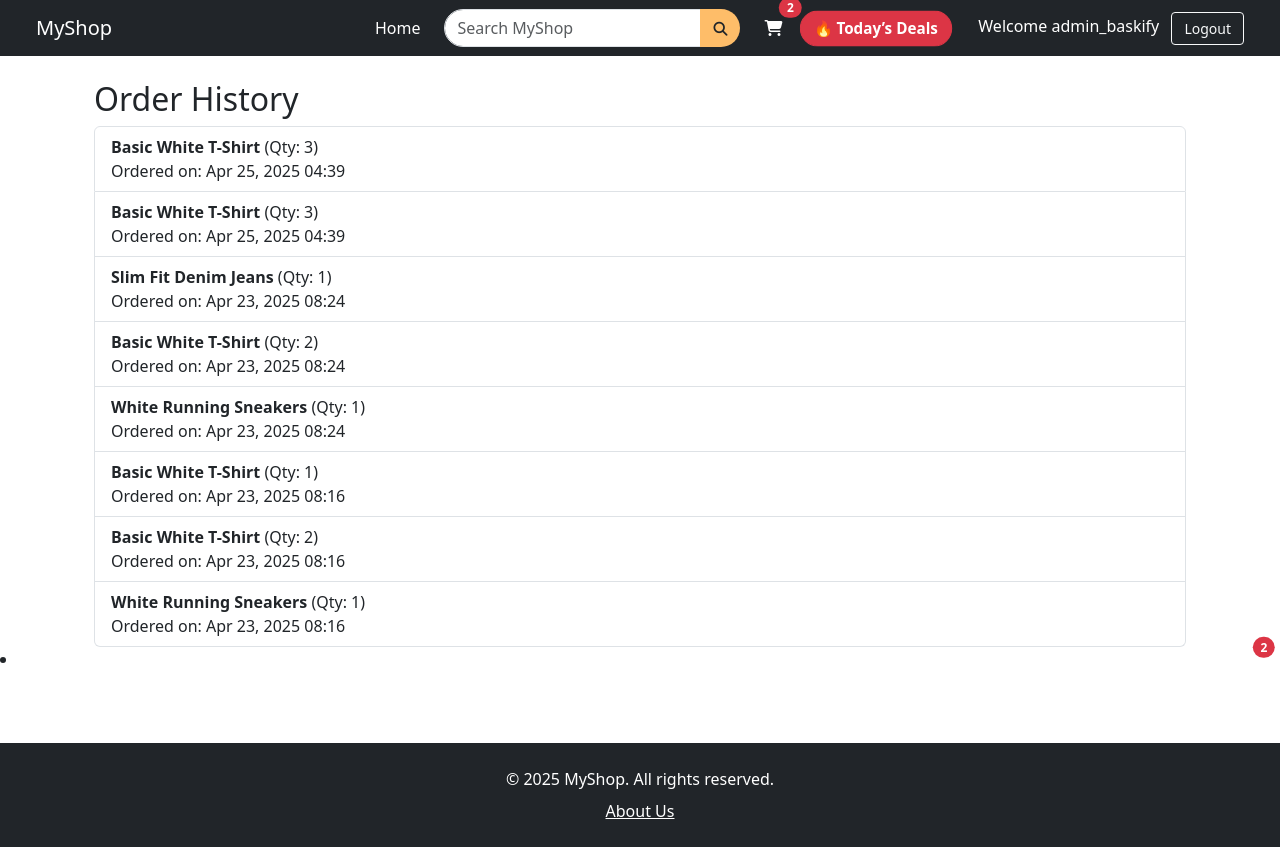
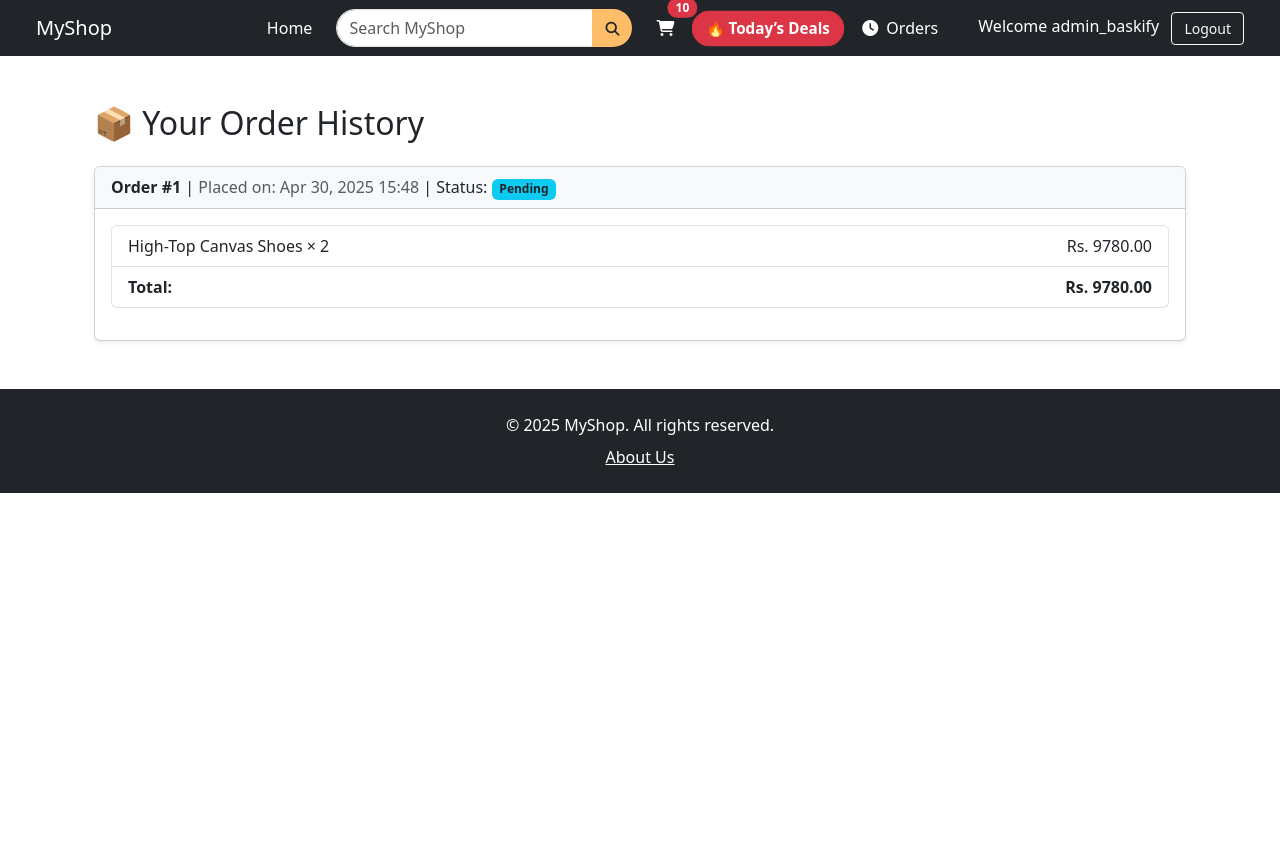
Before and after one commit to Thanurdha/ecommerce-MyShop, a Django app: page /orders/ in a window 1280 px wide. After the commit the page ends 493 px from the top, so only its background shows below. Run offline with Django 5.2, Linux system fonts and the light colour scheme; a user stored in the database is signed in; data comes from the database, SQL or seed files in the repository; tables that the repository leaves empty hold one stand-in row (values such as "Sample post").

Commit message:
order history

```diff
--- a/store/models.py
+++ b/store/models.py
@@ -1,6 +1,7 @@
 from django.db import models
 from django.contrib.auth.models import User
 
+# Category of a product
 class Category(models.Model):
     name = models.CharField(max_length=100)
 
@@ -11,6 +12,7 @@ class Category(models.Model):
         verbose_name_plural = "Categories"
 
 
+# Product available for sale
 class Product(models.Model):
     name = models.CharField(max_length=100)
     description = models.TextField()
@@ -27,6 +29,7 @@ class Product(models.Model):
         return self.name
 
 
+# Cart item linked to a user and product
 class CartItem(models.Model):
     user = models.ForeignKey(User, on_delete=models.CASCADE)
     product = models.ForeignKey(Product, on_delete=models.CASCADE)
@@ -36,18 +39,43 @@ class CartItem(models.Model):
         return self.quantity * self.product.price
 
 
-class Order(models.Model):
+# A single purchase session (like an invoice)
+class OrderGroup(models.Model):
     user = models.ForeignKey(User, on_delete=models.CASCADE)
-    product = models.ForeignKey(Product, on_delete=models.CASCADE)
-    quantity = models.IntegerField()
-    ordered_at = models.DateTimeField(auto_now_add=True)
+    created_at = models.DateTimeField(auto_now_add=True)
+    address = models.TextField(blank=True)
+    status = models.CharField(max_length=20, choices=[
+        ('Pending', 'Pending'),
+        ('Processing', 'Processing'),
+        ('Shipped', 'Shipped'),
+        ('Delivered', 'Delivered'),
+        ('Cancelled', 'Cancelled'),
+    ], default='Pending')
+
+    def total_amount(self):
+        return sum(item.subtotal() for item in self.orderitem_set.all())
 
     def __str__(self):
         return f"Order #{self.id} by {self.user.username}"
 
 
+# Each product within an OrderGroup
+class OrderItem(models.Model):
+    order_group = models.ForeignKey(OrderGroup, on_delete=models.CASCADE)
+    product = models.ForeignKey(Product, on_delete=models.CASCADE)
+    quantity = models.PositiveIntegerField()
+    price_at_purchase = models.DecimalField(max_digits=10, decimal_places=2)  # To preserve price
+
+    def subtotal(self):
+        return self.quantity * self.price_at_purchase
+
+    def __str__(self):
+        return f"{self.product.name} x {self.quantity}"
+
+
+# Product review by user
 class Review(models.Model):
-    product = models.ForeignKey('Product', on_delete=models.CASCADE, related_name='reviews')
+    product = models.ForeignKey(Product, on_delete=models.CASCADE, related_name='reviews')
     user = models.ForeignKey(User, on_delete=models.CASCADE)
     rating = models.IntegerField(choices=[(i, str(i)) for i in range(1, 6)])
     comment = models.TextField(blank=True)
--- a/store/templates/store/base.html
+++ b/store/templates/store/base.html
@@ -30,11 +30,12 @@
     <a class="navbar-brand" href="{% url 'home' %}">MyShop</a>
     <div class="collapse navbar-collapse" id="navbarContent">
       <ul class="navbar-nav ms-auto align-items-center">
+        <!-- Home -->
         <li class="nav-item me-3">
           <a class="nav-link text-white" href="{% url 'home' %}">Home</a>
         </li>
 
-        <!-- Search Bar comes immediately after Home -->
+        <!-- Search Bar -->
         <li class="nav-item me-3">
           <form class="d-flex" role="search" method="get" action="{% url 'search' %}" style="flex-grow: 1; max-width: 600px;">
             <div class="input-group">
@@ -44,10 +45,9 @@
               </button>
             </div>
           </form>
-
         </li>
 
-        <!-- Cart with item count -->
+        <!-- Cart -->
         <li class="nav-item me-3 position-relative">
           <a class="nav-link text-white" href="{% url 'view_cart' %}">
             <i class="fa fa-shopping-cart"></i>
@@ -59,6 +59,7 @@
           </a>
         </li>
 
+        <!-- Today's Deals -->
         <li class="nav-item me-3">
           <a href="{% url 'todays_deals' %}" class="btn btn-danger btn-sm rounded-pill fw-bold deals-btn">
             🔥 Today’s Deals
@@ -66,6 +67,14 @@
         </li>
 
         {% if user.is_authenticated %}
+        <!-- Orders -->
+        <li class="nav-item me-3">
+          <a class="nav-link text-white" href="{% url 'order_history' %}">
+            <i class="fas fa-clock me-1"></i> Orders
+          </a>
+        </li>
+
+        <!-- User + Logout -->
         <li class="nav-item ms-3">
           <span class="text-white me-2">Welcome {{ user.username }}</span>
           <form action="{% url 'logout' %}" method="post" class="d-inline">
@@ -74,6 +83,7 @@
           </form>
         </li>
         {% else %}
+        <!-- Login/Signup -->
         <li class="nav-item ms-3">
           <a href="{% url 'login' %}" class="btn btn-outline-light btn-sm me-2">Login</a>
           <a href="{% url 'signup' %}" class="btn btn-warning btn-sm">Sign Up</a>
@@ -101,19 +111,6 @@
   {% block content %}{% endblock %}
 </div>
 
-<!-- Cart with item count -->
-<li class="nav-item me-3 position-relative">
-  <a class="nav-link text-white" href="{% url 'view_cart' %}">
-    <i class="fa fa-shopping-cart"></i>
-    {% if cart_item_count > 0 %}
-      <span class="position-absolute top-0 start-100 translate-middle badge rounded-pill bg-danger">
-        {{ cart_item_count }}
-      </span>
-    {% endif %}
-  </a>
-</li>
-
-
 <!-- Footer -->
 <footer class="bg-dark text-white text-center py-4 mt-5">
   <p class="mb-1">&copy; 2025 MyShop. All rights reserved.</p>
--- a/store/templates/store/order_history.html
+++ b/store/templates/store/order_history.html
@@ -1,18 +1,36 @@
 {% extends 'store/base.html' %}
 {% block content %}
-  <div class="container">
-    <h2>Order History</h2>
+<div class="container mt-5">
+  <h2 class="mb-4">📦 Your Order History</h2>
+
   {% if orders %}
-      <ul class="list-group">
     {% for order in orders %}
-          <li class="list-group-item">
-            <strong>{{ order.product.name }}</strong> (Qty: {{ order.quantity }})<br>
-            Ordered on: {{ order.ordered_at|date:"M d, Y H:i" }}
+      <div class="card mb-4 shadow-sm">
+        <div class="card-header bg-light">
+          <strong>Order #{{ order.id }}</strong> |
+          <span class="text-muted">Placed on: {{ order.created_at|date:"M d, Y H:i" }}</span> |
+          <span>Status: <span class="badge bg-info text-dark">{{ order.status }}</span></span>
+        </div>
+        <div class="card-body">
+          <ul class="list-group mb-3">
+            {% for item in order.orderitem_set.all %}
+              <li class="list-group-item d-flex justify-content-between">
+                {{ item.product.name }} × {{ item.quantity }}
+                <span>Rs. {{ item.subtotal }}</span>
               </li>
             {% endfor %}
+            <li class="list-group-item d-flex justify-content-between fw-bold">
+              Total:
+              <span>Rs. {{ order.total_amount }}</span>
+            </li>
           </ul>
+        </div>
+      </div>
+    {% endfor %}
   {% else %}
-      <p>You have no previous orders.</p>
+    <div class="alert alert-info text-center">
+      You haven't placed any orders yet.
+    </div>
   {% endif %}
 </div>
 {% endblock %}
--- a/store/templates/store/thankyou.html
+++ b/store/templates/store/thankyou.html
@@ -12,7 +12,7 @@
     <ul class="list-group mb-3 text-start">
       {% for item in cart_items %}
         <li class="list-group-item d-flex justify-content-between">
-          {{ item.name }} × {{ item.quantity }}
+          {{ item.product.name }} × {{ item.quantity }}
           <span>Rs. {{ item.subtotal }}</span>
         </li>
       {% endfor %}
--- a/store/views.py
+++ b/store/views.py
@@ -5,7 +5,7 @@ from django.contrib.auth import logout, login
 from django.contrib import messages
 from django.contrib.auth.forms import UserCreationForm
 from django.db.models import Q, Avg
-from .models import Product, Category, CartItem, Order, Review
+from .models import Product, Category, CartItem, OrderGroup, OrderItem, Review
 
 # Home page
 def home(request):
@@ -66,10 +66,18 @@ def checkout(request):
     cart_items = CartItem.objects.filter(user=request.user)
     total = sum(item.subtotal() for item in cart_items)
     if request.method == 'POST':
+        order_group = OrderGroup.objects.create(user=request.user)
         for item in cart_items:
-            Order.objects.create(user=request.user, product=item.product, quantity=item.quantity)
+            OrderItem.objects.create(
+                order_group=order_group,
+                product=item.product,
+                quantity=item.quantity,
+                price_at_purchase=item.product.price
+            )
+        cart_items.delete()
         request.session['from_cart_checkout'] = True
-        return redirect('payment')
+        request.session['order_group_id'] = order_group.id
+        return redirect('thank_you')
     return render(request, 'store/checkout.html', {
         'cart_items': cart_items,
         'total': total
@@ -79,12 +87,15 @@ def checkout(request):
 @login_required
 @never_cache
 def thank_you(request):
-    order_summary = request.session.get('order_summary', [])
-    total = request.session.get('order_total', 0)
-    request.session.pop('order_summary', None)
-    request.session.pop('order_total', None)
+    order_group_id = request.session.pop('order_group_id', None)
+    if not order_group_id:
+        return redirect('home')
+
+    order_group = get_object_or_404(OrderGroup, id=order_group_id, user=request.user)
+    order_items = order_group.orderitem_set.all()
+    total = order_group.total_amount()
     return render(request, 'store/thankyou.html', {
-        'cart_items': order_summary,
+        'cart_items': order_items,
         'total': total
     })
 
@@ -92,7 +103,7 @@ def thank_you(request):
 @login_required
 @never_cache
 def order_history(request):
-    orders = Order.objects.filter(user=request.user).order_by('-ordered_at')
+    orders = OrderGroup.objects.filter(user=request.user).order_by('-created_at')
     return render(request, 'store/order_history.html', {
         'orders': orders
     })
@@ -112,13 +123,14 @@ def payment_page(request):
         product = get_object_or_404(Product, id=buy_now_product_id)
         subtotal = product.price * buy_now_quantity
         if request.method == 'POST':
-            Order.objects.create(user=request.user, product=product, quantity=buy_now_quantity)
-            request.session['order_summary'] = [{
-                'name': product.name,
-                'quantity': buy_now_quantity,
-                'subtotal': float(subtotal)
-            }]
-            request.session['order_total'] = float(subtotal)
+            order_group = OrderGroup.objects.create(user=request.user)
+            OrderItem.objects.create(
+                order_group=order_group,
+                product=product,
+                quantity=buy_now_quantity,
+                price_at_purchase=product.price
+            )
+            request.session['order_group_id'] = order_group.id
             del request.session['buy_now_product_id']
             del request.session['buy_now_quantity']
             return redirect('thank_you')
@@ -135,16 +147,17 @@ def payment_page(request):
 
     total = sum(item.subtotal() for item in cart_items)
     if request.method == 'POST':
+        order_group = OrderGroup.objects.create(user=request.user)
         for item in cart_items:
-            Order.objects.create(user=request.user, product=item.product, quantity=item.quantity)
-        request.session['order_summary'] = [{
-            'name': item.product.name,
-            'quantity': item.quantity,
-            'subtotal': float(item.subtotal())
-        } for item in cart_items]
+            OrderItem.objects.create(
+                order_group=order_group,
+                product=item.product,
+                quantity=item.quantity,
+                price_at_purchase=item.product.price
+            )
+        request.session['order_group_id'] = order_group.id
         request.session['order_total'] = float(total)
         cart_items.delete()
-        request.session['from_cart_checkout'] = True
         return redirect('thank_you')
 
     return render(request, 'store/payment.html', {
@@ -202,7 +215,7 @@ def buy_now(request, product_id):
         request.session['buy_now_product_id'] = product.id
         request.session['buy_now_quantity'] = quantity
         request.session['buy_now_size'] = size
-        return redirect('checkout')
+        return redirect('payment')
     return redirect('product_detail', product_id=product_id)
 
 # Signup view
```
Also changed, not shown: db.sqlite3, store/migrations/0008_ordergroup_orderitem_delete_order.py (added). Lines whose indentation alone changed are shown as unchanged.
